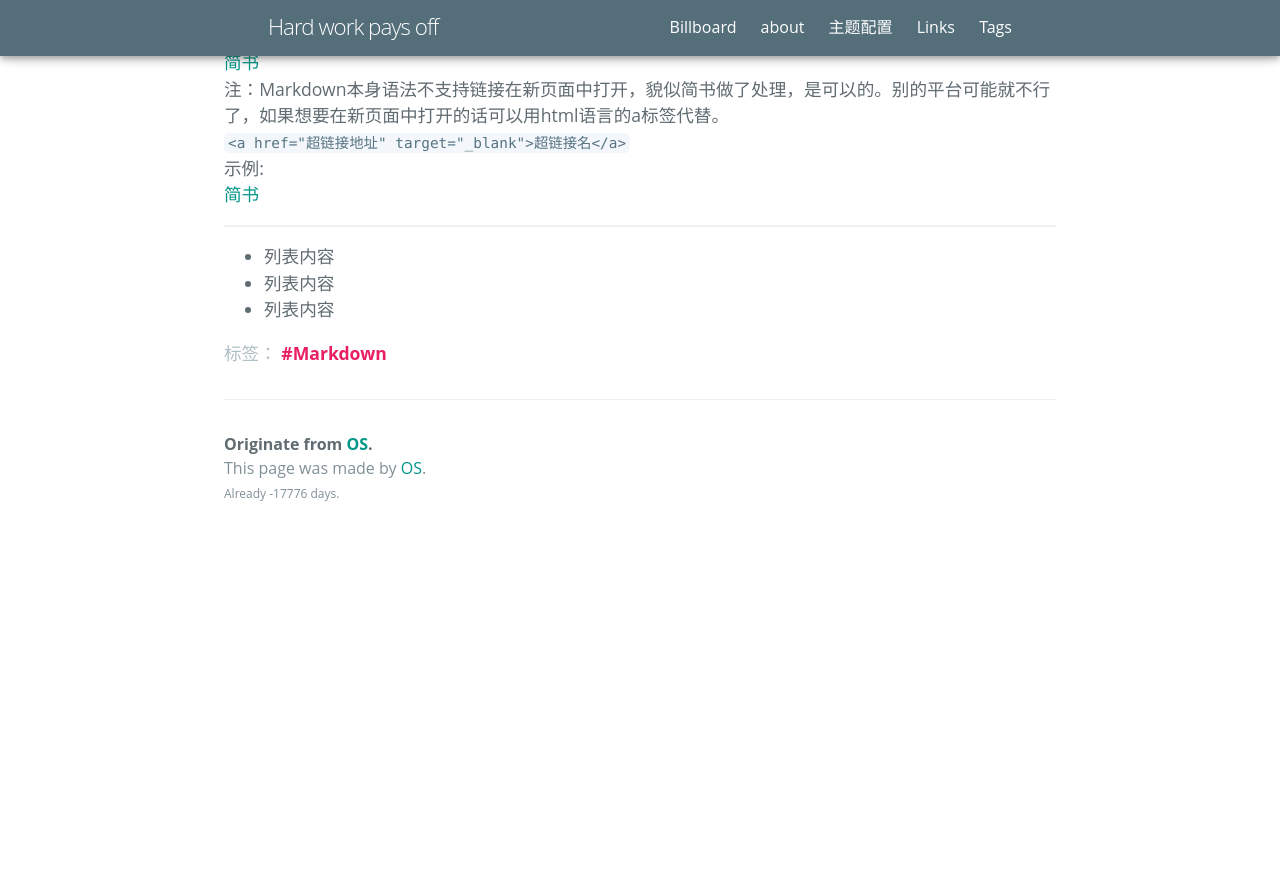
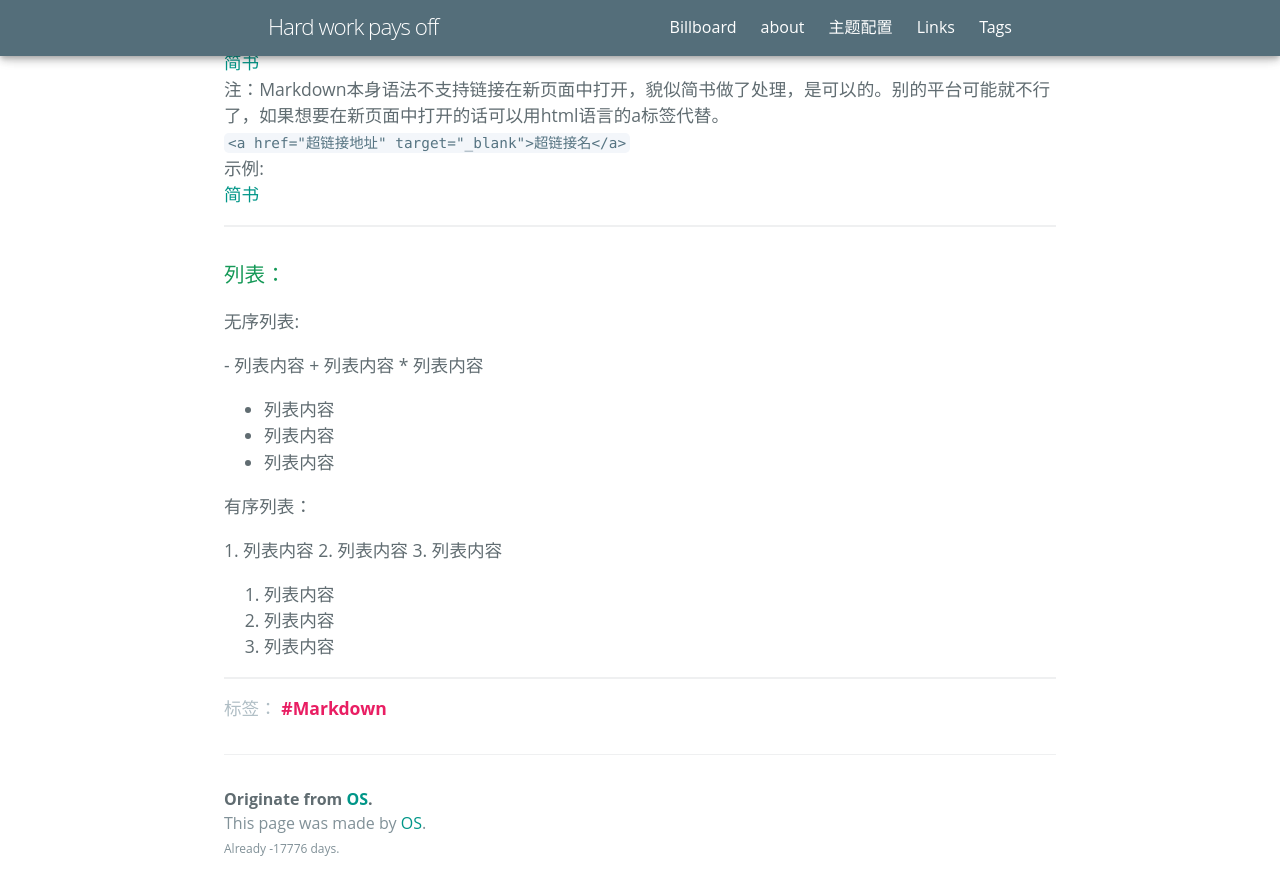
Before and after one commit to xiaoshou0427/xiaoshou0427.github.io, a Jekyll site: the page built from _posts/2019-09-02-Markdown.md, in a window 1280 px wide and 900 px high, scrolled down 2081 px. Shown: the top 895 px of the window. Built offline with Jekyll 4.4.1, drawn with Linux system fonts in a browser that asks for light colours; some web fonts are replaced; before the commit the page ends 2633 px from its top, so only the background shows below that.

Commit message:
Update 2019-09-02-Markdown.md

```diff
--- a/_posts/2019-09-02-Markdown.md
+++ b/_posts/2019-09-02-Markdown.md
@@ -55,7 +55,27 @@ title可加可不加<br>
 <a href="http://jianshu.com" target="_blank">简书</a>
 
 ---
+### 列表：<br>
+无序列表:
+<p>
+- 列表内容
++ 列表内容
+* 列表内容
+</p>
 
 - 列表内容
 + 列表内容
 * 列表内容
+
+有序列表：<br>
+<p>
+1. 列表内容
+2. 列表内容
+3. 列表内容
+</p>
+
+1. 列表内容
+2. 列表内容
+3. 列表内容
+
+***
```
